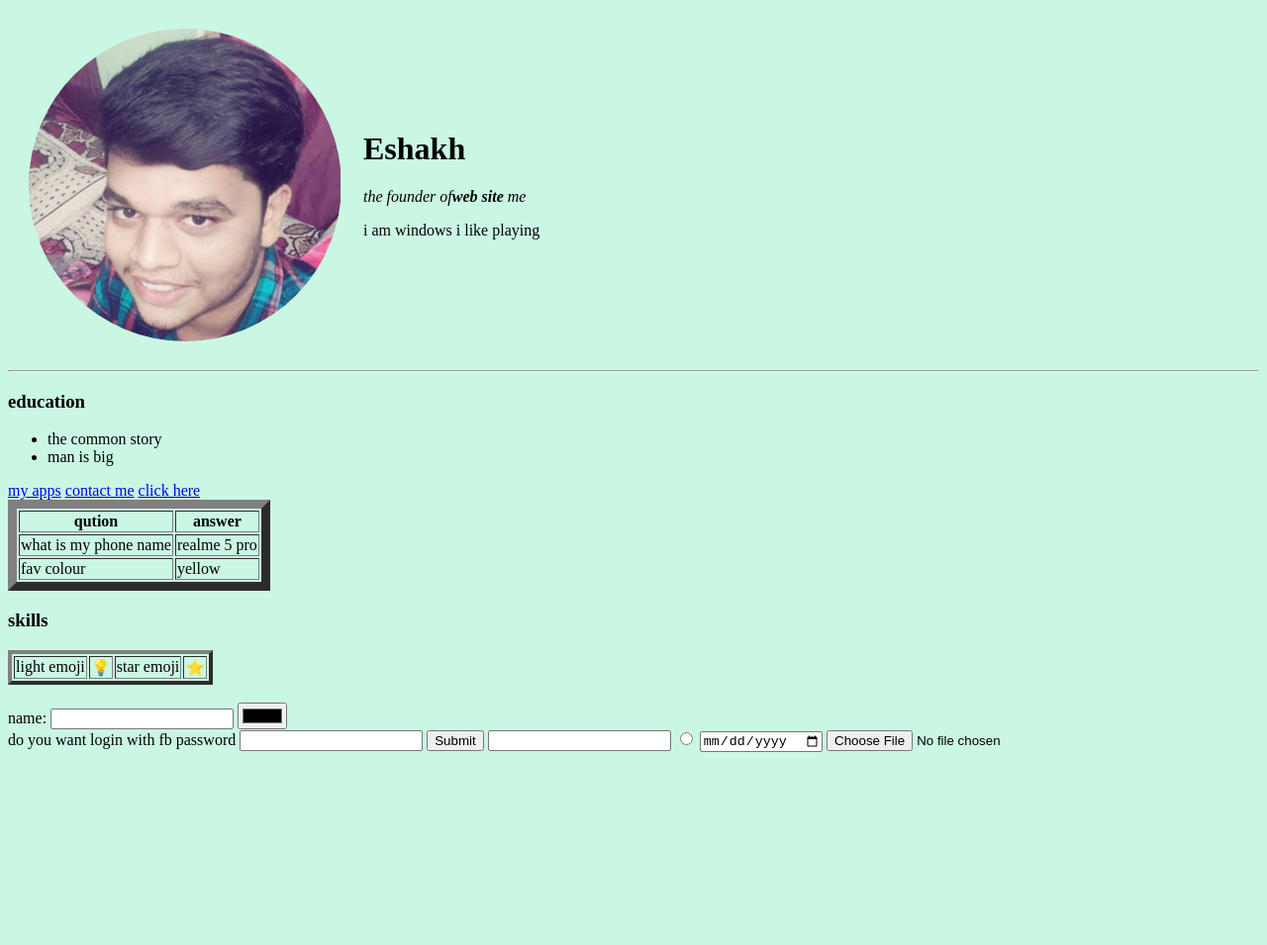
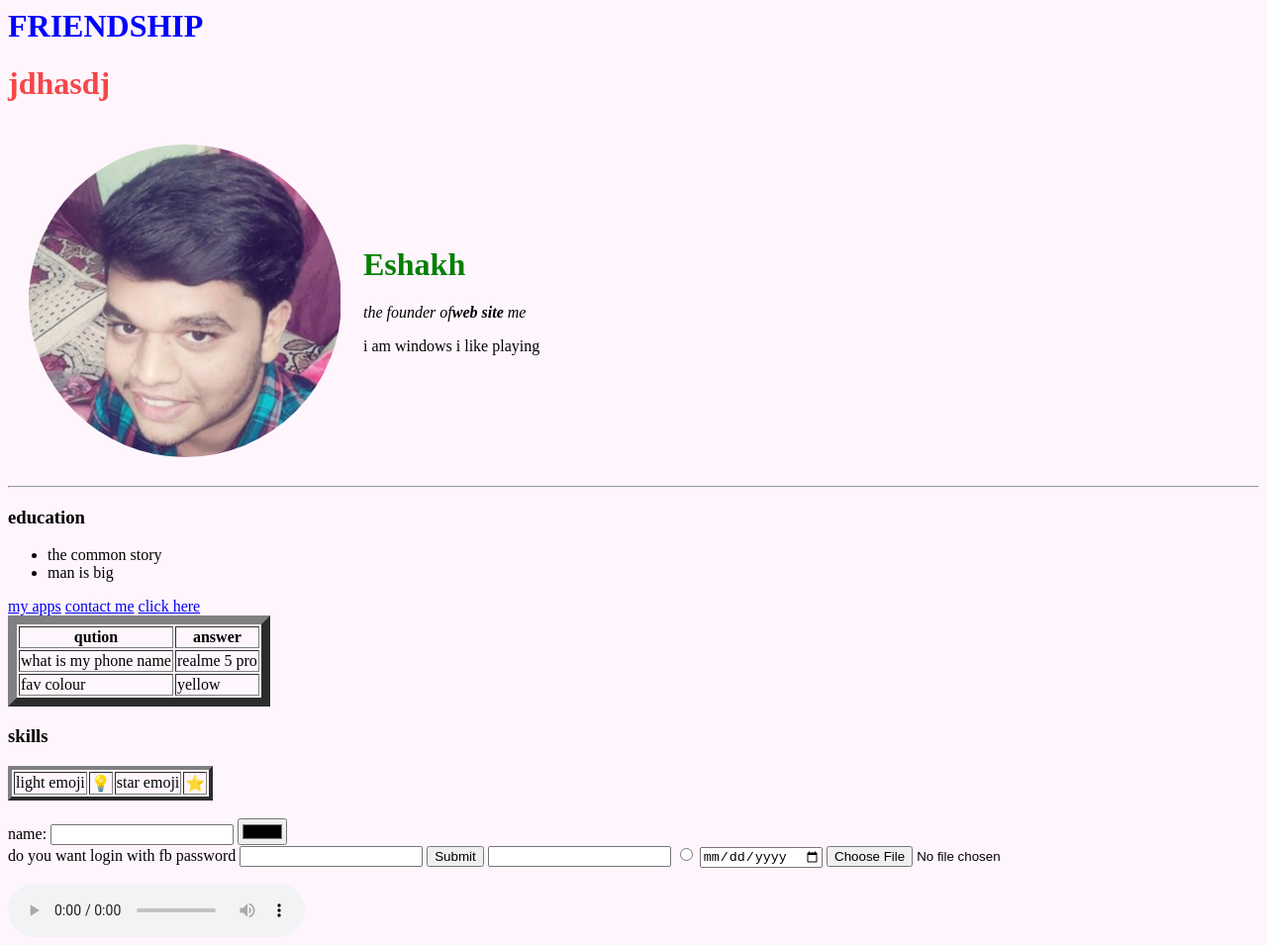
Before and after one commit to eshakh/cv, a plain HTML site: page index.html in a window 1280 px wide. Shown: the whole page at 99% size. Before the commit the page ends 800 px from the top, so only its background shows below. Drawn offline with Linux system fonts and the light colour scheme.

Commit message:
Add files via upload

```diff
--- a/index.html
+++ b/index.html
@@ -1,20 +1,30 @@
-<html lang="en" dir="ltr">
+<html>
   <head>
     <meta charset="utf-8">
     <title> eshakh p site</title>
+    <link rel="stylesheet" href="styles.css">
+
   </head>
-  <body style="background-color:#caf7e3">
+
+  <body>
+
 <table cellspacing="20">
   <tr>
     <td><img src="image/eshakh.png" alt="eshakh profie"></td>
-    <td><h1>Eshakh</h1>
+    <td><h1 class="e">Eshakh</h1>
 
   <p><em>the founder of<strong>web site </strong> me</em></p>
   <p>i am windows i like playing</p></td>
+
+
+<h1 id="k">FRIENDSHIP</h1>
+<h1>jdhasdj</h1>
+
   </tr>
   </table>
 <hr>
 <h3>education</h3>
+
 <ul>
   <li>the common story</li>
   <li>man is big</li>
@@ -59,4 +69,11 @@
   <input type="file" name="" value="">
 
 </form>
+<audio controls="controls" >
+  <source src="kk.mp3" type="audio/mpeg">
+hello
+</audio>
+
+
+
 </html>
```
